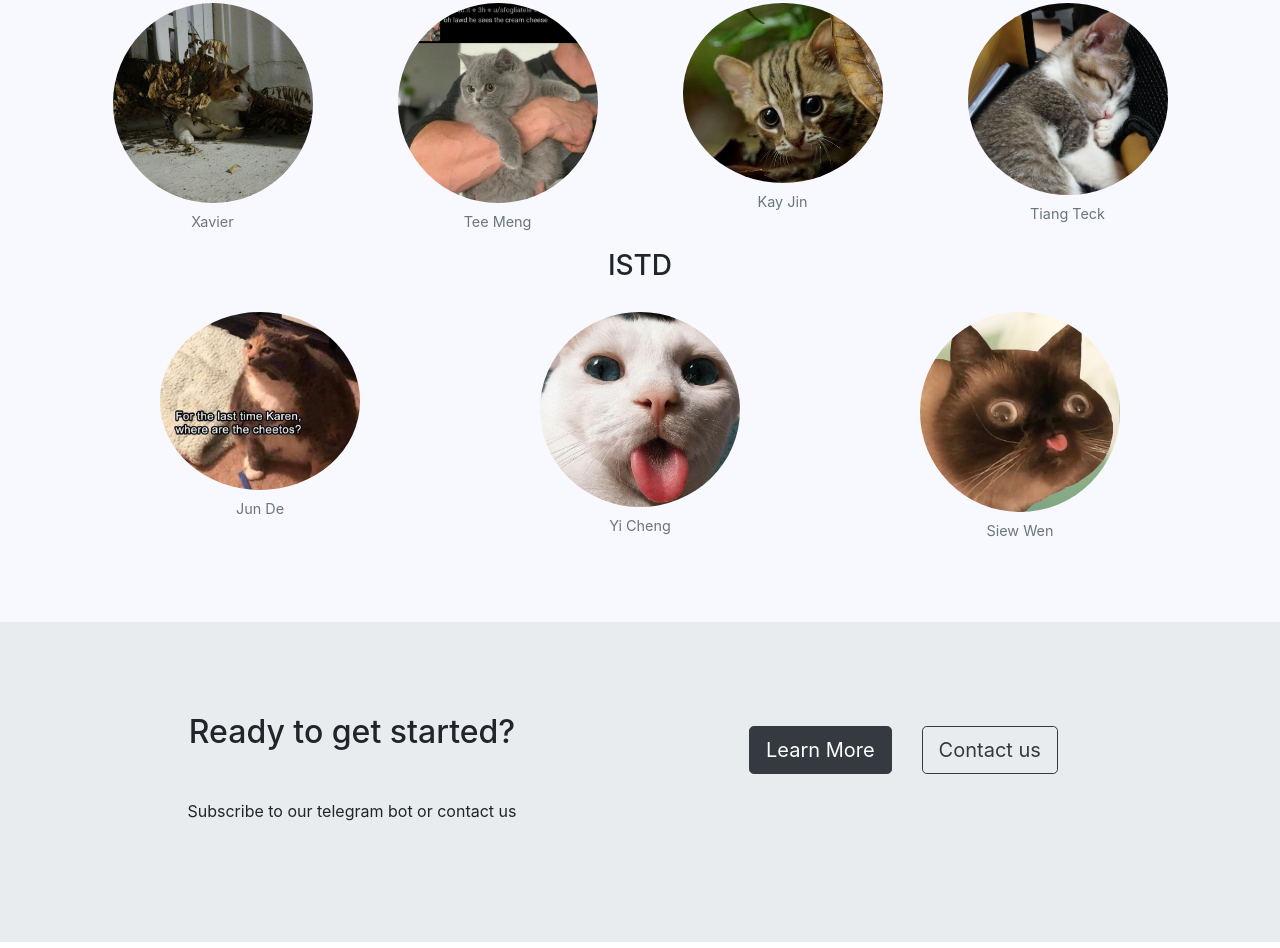
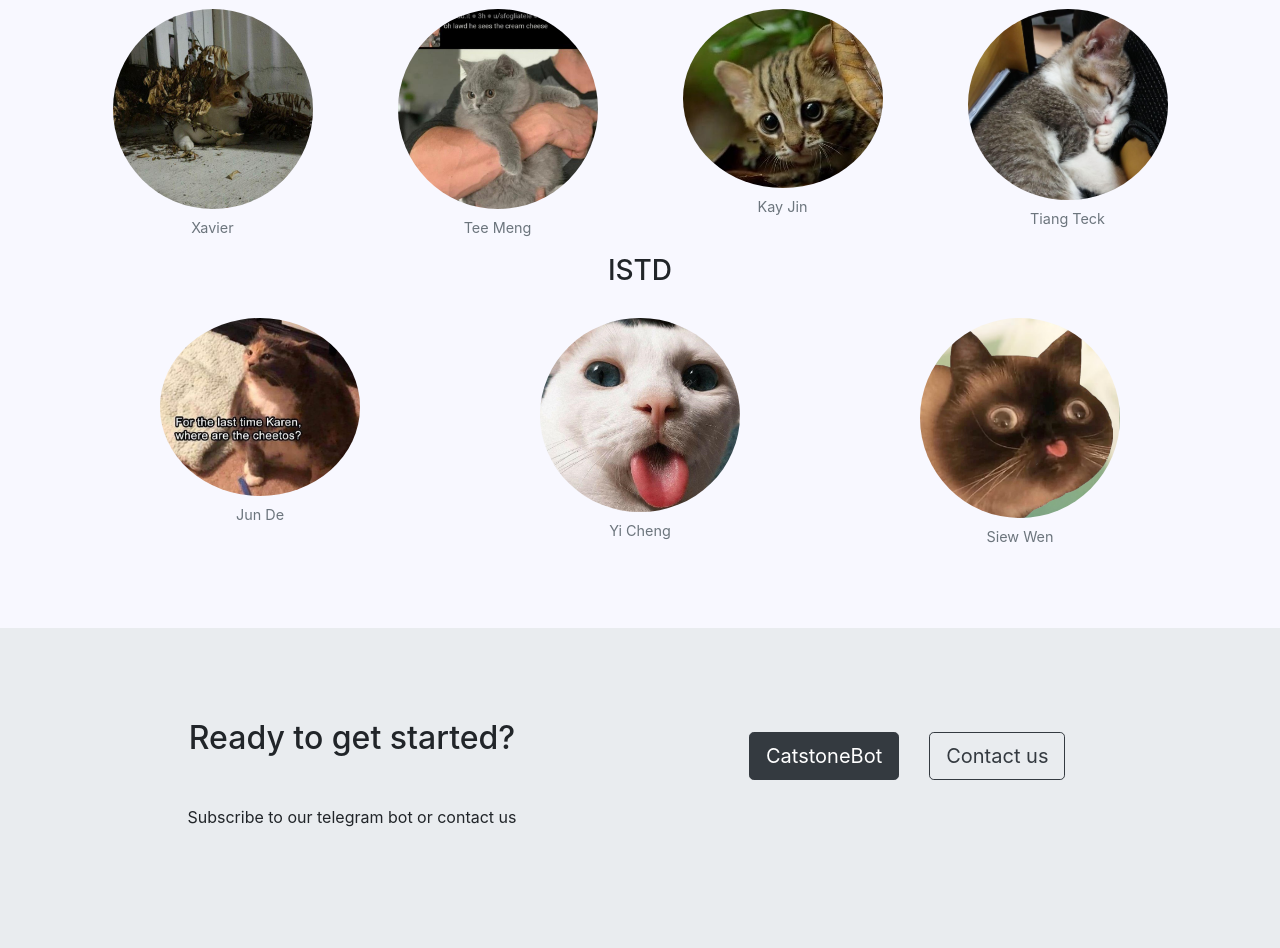
Before and after one commit to Nekostone/Website, a Gatsby site: page / in a window 1280 px wide. Shown: the part 2516-3464 px from the top of the page. Built offline with nearby package versions, Linux system fonts and the light colour scheme; Gatsby itself is replaced by a stand-in of ours.

Commit message:
added CatstoneBot telegram link

```diff
--- a/src/components/jumbo-bottom.js
+++ b/src/components/jumbo-bottom.js
@@ -9,8 +9,12 @@
         <p> Subscribe to our telegram bot or contact us</p>
       </Container>
       <Container className="content-left">
-        <Button variant="dark" size="lg">
-          Learn More
+        <Button
+          variant="dark"
+          size="lg"
+          onClick={() => window.open("https://t.me/Catstonebot", "_blank")}
+        >
+          CatstoneBot
         </Button>
         <Button variant="outline-dark" size="lg">
           Contact us
--- a/src/components/jumbo-three.js
+++ b/src/components/jumbo-three.js
@@ -4,7 +4,7 @@
 
 const JumboThree = () => {
   return (
-    <Jumbotron className="jumbo-gray content-center">
+    <Jumbotron className="content-center">
       <Container>
         <Row>
           <Col xs={12} md={6} className="text-center content-center">
```
Also changed, not shown: src/images/easy_set_up.png (added).
